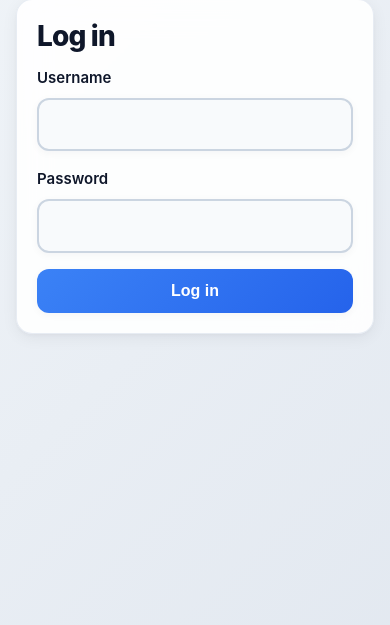
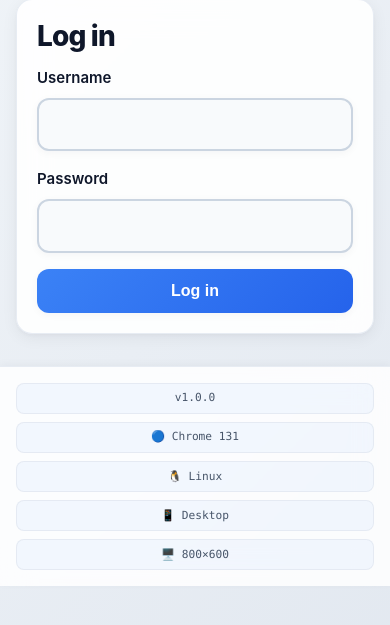
Before and after one commit to MrCakeguy123/tenant-landlord-app, a Flask app: page /login?next=/analytics in a window 390 px wide. Shown: the part 134-759 px from the top of the page. Run offline with Flask 3, Linux system fonts and the light colour scheme; some libraries are stand-ins or nearby versions.

Commit message:
Add version footer and analytics tracking system
Features Added:
- Version number display in footer (v1.0.0)
- Automatic browser detection (Chrome, Safari, Firefox, Edge, etc.)
- Operating system detection (Windows, macOS, iOS, Android, Linux)
- Device type detection (Desktop, Mobile, Tablet)
- Screen resolution tracking with pixel ratio
- Comprehensive analytics logging endpoint
- Analytics dashboard for landlords to view usage statistics
- Responsive footer with hover effects

Technical Implementation:
- Created system-info.js for client-side detection
- Added app_version context processor to Flask
- New /api/log-analytics endpoint for data collection
- New /analytics route for landlords to view stats
- Analytics dashboard shows browser, OS, device breakdowns
- Auto-logging on page load for logged-in users
- Graceful fallback if database table doesn't exist

Footer Display:
- Version number + Browser + OS + Device Type + Screen Resolution
- Styled with glassmorphism matching app design
- Mobile responsive with stacked layout
- Hover animations on each footer section

Result: Complete analytics tracking system with beautiful footer
display showing version and system information!

```diff
--- a/app.py
+++ b/app.py
@@ -18,6 +18,13 @@ from werkzeug.utils import secure_filename
 
 from supabase_client import get_supabase, get_supabase_url, STORAGE_BUCKET
 
+
+# -----------------------
+# App Configuration
+# -----------------------
+
+# Application version
+APP_VERSION = "1.0.0"
 
 # -----------------------
 # App & Logging Setup
@@ -441,6 +448,12 @@ def inject_i18n():
     return {"t": translate_ui, "current_lang": get_lang(), "supported_langs": SUPPORTED_LANGS}
 
 
+@app.context_processor
+def inject_app_info():
+    """Make app version available to all templates."""
+    return {"app_version": APP_VERSION}
+
+
 @app.route("/set-language/<lang>")
 def set_language(lang):
     logger.debug("set_language called with lang=%s", lang)
@@ -2224,6 +2237,116 @@ def calendar_events():
         return {"events": [], "error": str(e)}
 
 
+@app.route("/api/log-analytics", methods=["POST"])
+def log_analytics():
+    """Log user analytics data (browser, OS, device info)."""
+    try:
+        data = request.get_json()
+
+        # Only log if user is logged in
+        user_id = session.get("user_id")
+        if not user_id:
+            return {"status": "skipped", "message": "Not logged in"}, 200
+
+        supabase = require_supabase()
+
+        # Create analytics record
+        analytics_data = {
+            "user_id": user_id,
+            "browser": data.get("browser", "Unknown"),
+            "os": data.get("os", "Unknown"),
+            "device_type": data.get("device_type", "Unknown"),
+            "screen_width": data.get("screen_width"),
+            "screen_height": data.get("screen_height"),
+            "pixel_ratio": data.get("pixel_ratio"),
+            "user_agent": data.get("user_agent", ""),
+            "language": data.get("language", ""),
+            "page_url": request.referrer or "",
+            "timestamp": data.get("timestamp"),
+        }
+
+        # Try to insert into analytics table
+        # If table doesn't exist, create it on first run
+        try:
+            supabase.table("analytics").insert(analytics_data).execute()
+            logger.debug("Analytics logged for user %s: %s %s on %s",
+                        user_id, data.get("browser"), data.get("os"), data.get("device_type"))
+            return {"status": "success"}, 200
+        except Exception as db_error:
+            # If table doesn't exist, log to application logs instead
+            logger.info("Analytics data (table may not exist): user=%s browser=%s os=%s device=%s",
+                       user_id, data.get("browser"), data.get("os"), data.get("device_type"))
+            return {"status": "logged_to_file"}, 200
+
+    except Exception as e:
+        logger.error("Error logging analytics: %s", e)
+        return {"status": "error", "message": str(e)}, 500
+
+
+@app.route("/analytics")
+@login_required()
+def analytics_dashboard():
+    """View analytics dashboard (landlords only)."""
+    user = get_current_user()
+
+    # Only landlords can view analytics
+    if user["role"] != "landlord":
+        flash("Access denied. Only landlords can view analytics.", "error")
+        return redirect(url_for("dashboard"))
+
+    try:
+        supabase = require_supabase()
+
+        # Try to fetch analytics data
+        try:
+            # Get analytics for all users (landlord can see all)
+            analytics_resp = (
+                supabase.table("analytics")
+                .select("*")
+                .order("timestamp", desc=True)
+                .limit(500)
+                .execute()
+            )
+            analytics_data = analytics_resp.data or []
+
+            # Get unique users count
+            user_ids = set(a.get("user_id") for a in analytics_data if a.get("user_id"))
+
+            # Count by browser
+            browser_counts = {}
+            os_counts = {}
+            device_counts = {}
+
+            for entry in analytics_data:
+                browser = entry.get("browser", "Unknown")
+                os = entry.get("os", "Unknown")
+                device = entry.get("device_type", "Unknown")
+
+                browser_counts[browser] = browser_counts.get(browser, 0) + 1
+                os_counts[os] = os_counts.get(os, 0) + 1
+                device_counts[device] = device_counts.get(device, 0) + 1
+
+            stats = {
+                "total_sessions": len(analytics_data),
+                "unique_users": len(user_ids),
+                "browser_counts": browser_counts,
+                "os_counts": os_counts,
+                "device_counts": device_counts,
+            }
+
+            return render_template("analytics.html", user=user, analytics=analytics_data[:100], stats=stats)
+
+        except Exception as db_error:
+            logger.warning("Analytics table may not exist: %s", db_error)
+            flash("Analytics table not set up yet. Analytics data will be collected once the database table is created.", "info")
+            return render_template("analytics.html", user=user, analytics=[], stats=None)
+
+    except Exception as e:
+        logger.exception("Error loading analytics dashboard: %s", e)
+        flash("Error loading analytics data.", "error")
+        return redirect(url_for("dashboard"))
+
+
 # -----------------------
 # App Entry
 # -----------------------
--- a/static/style.css
+++ b/static/style.css
@@ -1441,6 +1441,93 @@ h3 {
   background-size: 1000px 100%;
 }
 
+/* ---------- Footer ---------- */
+
+.app-footer {
+  background: var(--bg-topbar);
+  backdrop-filter: var(--blur-glass);
+  -webkit-backdrop-filter: var(--blur-glass);
+  border-top: 1px solid var(--border-color);
+  margin-top: 4rem;
+  padding: 1.5rem 0;
+  box-shadow: 0 -2px 8px rgba(15, 23, 42, 0.04);
+  transition: all var(--transition-base);
+}
+
+.footer-inner {
+  max-width: 1100px;
+  margin: 0 auto;
+  padding: 0 1.5rem;
+  display: flex;
+  flex-wrap: wrap;
+  align-items: center;
+  justify-content: center;
+  gap: 1.5rem;
+}
+
+.footer-section {
+  display: flex;
+  align-items: center;
+  gap: 0.5rem;
+  font-size: 0.8125rem;
+  color: var(--text-secondary);
+  padding: 0.375rem 0.875rem;
+  background: rgba(59, 130, 246, 0.05);
+  border-radius: 0.5rem;
+  border: 1px solid var(--border-color);
+  transition: all var(--transition-fast);
+}
+
+.footer-section:hover {
+  background: rgba(59, 130, 246, 0.1);
+  transform: translateY(-1px);
+  box-shadow: var(--shadow-sm);
+}
+
+.footer-label {
+  font-weight: 600;
+  color: var(--text-primary);
+}
+
+.footer-value {
+  font-weight: 500;
+  font-family: 'SF Mono', 'Monaco', 'Cascadia Code', 'Roboto Mono', monospace;
+}
+
+@media (max-width: 768px) {
+  .app-footer {
+    margin-top: 2rem;
+    padding: 1rem 0;
+  }
+
+  .footer-inner {
+    gap: 0.75rem;
+    padding: 0 1rem;
+  }
+
+  .footer-section {
+    font-size: 0.75rem;
+    padding: 0.35rem 0.65rem;
+  }
+
+  .footer-label {
+    display: none;
+  }
+}
+
+@media (max-width: 640px) {
+  .footer-inner {
+    flex-direction: column;
+    gap: 0.5rem;
+  }
+
+  .footer-section {
+    width: 100%;
+    justify-content: center;
+    font-size: 0.7rem;
+  }
+}
+
 /* ---------- Accessibility ---------- */
 
 :focus-visible {
--- /dev/null
+++ b/static/system-info.js
@@ -0,0 +1,224 @@
+/**
+ * System Information Detection
+ * Detects browser, OS, and device information
+ */
+
+(function() {
+  'use strict';
+
+  /**
+   * Detect browser information
+   */
+  function detectBrowser() {
+    const userAgent = navigator.userAgent;
+    const browsers = {
+      'Chrome': /Chrome\/(\d+)/,
+      'Safari': /Safari\/(\d+)/,
+      'Firefox': /Firefox\/(\d+)/,
+      'Edge': /Edg\/(\d+)/,
+      'Opera': /OPR\/(\d+)/,
+      'IE': /MSIE (\d+)|Trident.*rv:(\d+)/
+    };
+
+    // Check Edge first (before Chrome, as Edge contains Chrome in UA)
+    if (browsers.Edge.test(userAgent)) {
+      const version = userAgent.match(browsers.Edge)[1];
+      return { name: 'Edge', version: version, icon: '🌐' };
+    }
+
+    // Check Opera (before Chrome, as Opera contains Chrome in UA)
+    if (browsers.Opera.test(userAgent)) {
+      const version = userAgent.match(browsers.Opera)[1];
+      return { name: 'Opera', version: version, icon: '🎭' };
+    }
+
+    // Check Chrome (before Safari, as Chrome contains Safari in UA)
+    if (browsers.Chrome.test(userAgent) && !browsers.Edge.test(userAgent)) {
+      const version = userAgent.match(browsers.Chrome)[1];
+      return { name: 'Chrome', version: version, icon: '🔵' };
+    }
+
+    // Check Safari
+    if (browsers.Safari.test(userAgent) && !browsers.Chrome.test(userAgent)) {
+      const version = userAgent.match(browsers.Safari)[1];
+      return { name: 'Safari', version: version, icon: '🧭' };
+    }
+
+    // Check Firefox
+    if (browsers.Firefox.test(userAgent)) {
+      const version = userAgent.match(browsers.Firefox)[1];
+      return { name: 'Firefox', version: version, icon: '🦊' };
+    }
+
+    // Check IE
+    if (browsers.IE.test(userAgent)) {
+      const match = userAgent.match(browsers.IE);
+      const version = match[1] || match[2];
+      return { name: 'IE', version: version, icon: '⚠️' };
+    }
+
+    return { name: 'Unknown', version: '', icon: '❓' };
+  }
+
+  /**
+   * Detect operating system
+   */
+  function detectOS() {
+    const userAgent = navigator.userAgent;
+    const platform = navigator.platform;
+
+    // iOS detection
+    if (/iPad|iPhone|iPod/.test(userAgent) && !window.MSStream) {
+      const version = userAgent.match(/OS (\d+)_(\d+)/);
+      return {
+        name: 'iOS',
+        version: version ? `${version[1]}.${version[2]}` : '',
+        icon: '📱'
+      };
+    }
+
+    // Android detection
+    if (/Android/.test(userAgent)) {
+      const version = userAgent.match(/Android (\d+(\.\d+)?)/);
+      return {
+        name: 'Android',
+        version: version ? version[1] : '',
+        icon: '🤖'
+      };
+    }
+
+    // macOS detection
+    if (/Mac/.test(platform)) {
+      return { name: 'macOS', version: '', icon: '🍎' };
+    }
+
+    // Windows detection
+    if (/Win/.test(platform)) {
+      let version = '';
+      if (/Windows NT 10/.test(userAgent)) version = '10/11';
+      else if (/Windows NT 6.3/.test(userAgent)) version = '8.1';
+      else if (/Windows NT 6.2/.test(userAgent)) version = '8';
+      else if (/Windows NT 6.1/.test(userAgent)) version = '7';
+      return { name: 'Windows', version: version, icon: '🪟' };
+    }
+
+    // Linux detection
+    if (/Linux/.test(platform)) {
+      return { name: 'Linux', version: '', icon: '🐧' };
+    }
+
+    return { name: 'Unknown', version: '', icon: '❓' };
+  }
+
+  /**
+   * Detect device type
+   */
+  function detectDeviceType() {
+    const userAgent = navigator.userAgent;
+
+    if (/tablet|ipad|playbook|silk/i.test(userAgent)) {
+      return 'Tablet';
+    }
+
+    if (/Mobile|Android|iP(hone|od)|IEMobile|BlackBerry|Kindle|Silk-Accelerated|(hpw|web)OS|Opera M(obi|ini)/.test(userAgent)) {
+      return 'Mobile';
+    }
+
+    return 'Desktop';
+  }
+
+  /**
+   * Get screen resolution
+   */
+  function getScreenInfo() {
+    return {
+      width: window.screen.width,
+      height: window.screen.height,
+      pixelRatio: window.devicePixelRatio || 1
+    };
+  }
+
+  /**
+   * Update footer with system information
+   */
+  function updateFooter() {
+    const browser = detectBrowser();
+    const os = detectOS();
+    const deviceType = detectDeviceType();
+    const screen = getScreenInfo();
+
+    // Update browser info
+    const browserElement = document.getElementById('footer-browser');
+    if (browserElement) {
+      const browserText = browser.version
+        ? `${browser.icon} ${browser.name} ${browser.version}`
+        : `${browser.icon} ${browser.name}`;
+      browserElement.textContent = browserText;
+    }
+
+    // Update OS info
+    const osElement = document.getElementById('footer-os');
+    if (osElement) {
+      const osText = os.version
+        ? `${os.icon} ${os.name} ${os.version}`
+        : `${os.icon} ${os.name}`;
+      osElement.textContent = osText;
+    }
+
+    // Update device info
+    const deviceElement = document.getElementById('footer-device');
+    if (deviceElement) {
+      deviceElement.textContent = `📱 ${deviceType}`;
+    }
+
+    // Update screen info
+    const screenElement = document.getElementById('footer-screen');
+    if (screenElement) {
+      screenElement.textContent = `🖥️ ${screen.width}×${screen.height}`;
+    }
+
+    // Log analytics if endpoint exists
+    logAnalytics({
+      browser: `${browser.name} ${browser.version}`,
+      os: `${os.name} ${os.version}`,
+      device_type: deviceType,
+      screen_width: screen.width,
+      screen_height: screen.height,
+      pixel_ratio: screen.pixelRatio,
+      user_agent: navigator.userAgent,
+      language: navigator.language,
+      timestamp: new Date().toISOString()
+    });
+  }
+
+  /**
+   * Send analytics to server
+   */
+  function logAnalytics(data) {
+    // Only log if user is logged in (check if we're not on login page)
+    const isLoggedIn = !window.location.pathname.includes('/login') &&
+                       !window.location.pathname.includes('/setup');
+
+    if (!isLoggedIn) {
+      return;
+    }
+
+    fetch('/api/log-analytics', {
+      method: 'POST',
+      headers: {
+        'Content-Type': 'application/json',
+      },
+      body: JSON.stringify(data)
+    }).catch(function(error) {
+      // Silently fail - analytics shouldn't break the app
+      console.debug('Analytics logging failed:', error);
+    });
+  }
+
+  // Run when DOM is ready
+  if (document.readyState === 'loading') {
+    document.addEventListener('DOMContentLoaded', updateFooter);
+  } else {
+    updateFooter();
+  }
+})();
--- a/templates/base.html
+++ b/templates/base.html
@@ -76,6 +76,31 @@
       {% block content %}{% endblock %}
     </main>
 
+    <!-- Footer with version and system info -->
+    <footer class="app-footer">
+      <div class="footer-inner">
+        <div class="footer-section">
+          <span class="footer-label">Version:</span>
+          <span class="footer-value">v{{ app_version }}</span>
+        </div>
+        <div class="footer-section">
+          <span id="footer-browser" class="footer-value">🔵 Detecting...</span>
+        </div>
+        <div class="footer-section">
+          <span id="footer-os" class="footer-value">🖥️ Detecting...</span>
+        </div>
+        <div class="footer-section">
+          <span id="footer-device" class="footer-value">📱 Detecting...</span>
+        </div>
+        <div class="footer-section">
+          <span id="footer-screen" class="footer-value">🖥️ Detecting...</span>
+        </div>
+      </div>
+    </footer>
+
+    <!-- System information detection -->
+    <script src="{{ url_for('static', filename='system-info.js') }}"></script>
+
     <!-- Dark mode toggle script -->
     <script>
       function toggleTheme() {
--- a/templates/landlord_dashboard.html
+++ b/templates/landlord_dashboard.html
@@ -9,6 +9,7 @@
       <a class="button" href="{{ url_for('landlord_leases') }}">{{ t('landlord_manage_leases') }}</a>
       <a class="button" href="{{ url_for('landlord_requests') }}">{{ t('landlord_all_requests') }}</a>
       <a class="button" href="{{ url_for('landlord_announcements') }}">📢 {{ t('announcements_title') }}</a>
+      <a class="button" href="{{ url_for('analytics_dashboard') }}">📊 Analytics</a>
     </p>
 
     <div class="summary-row">
```
Also changed, not shown: templates/analytics.html (added, +205 -0 lines).
